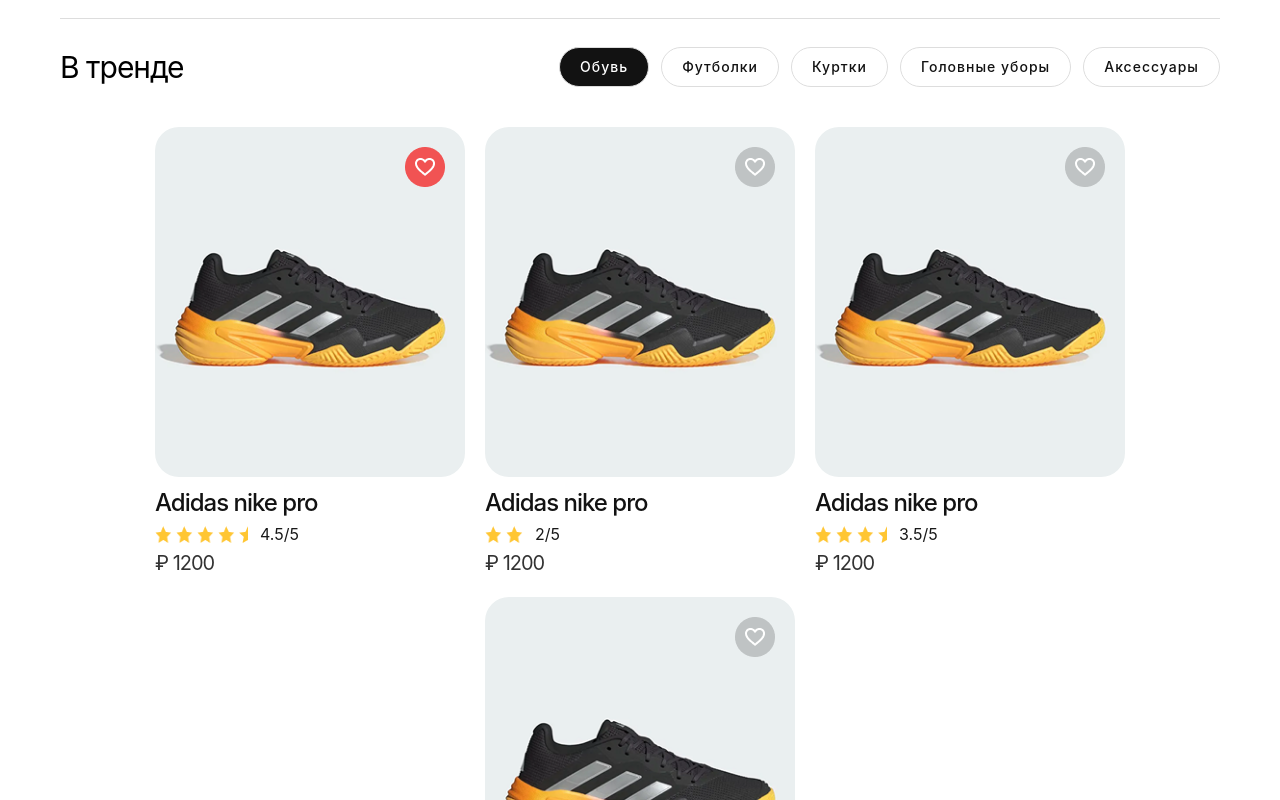
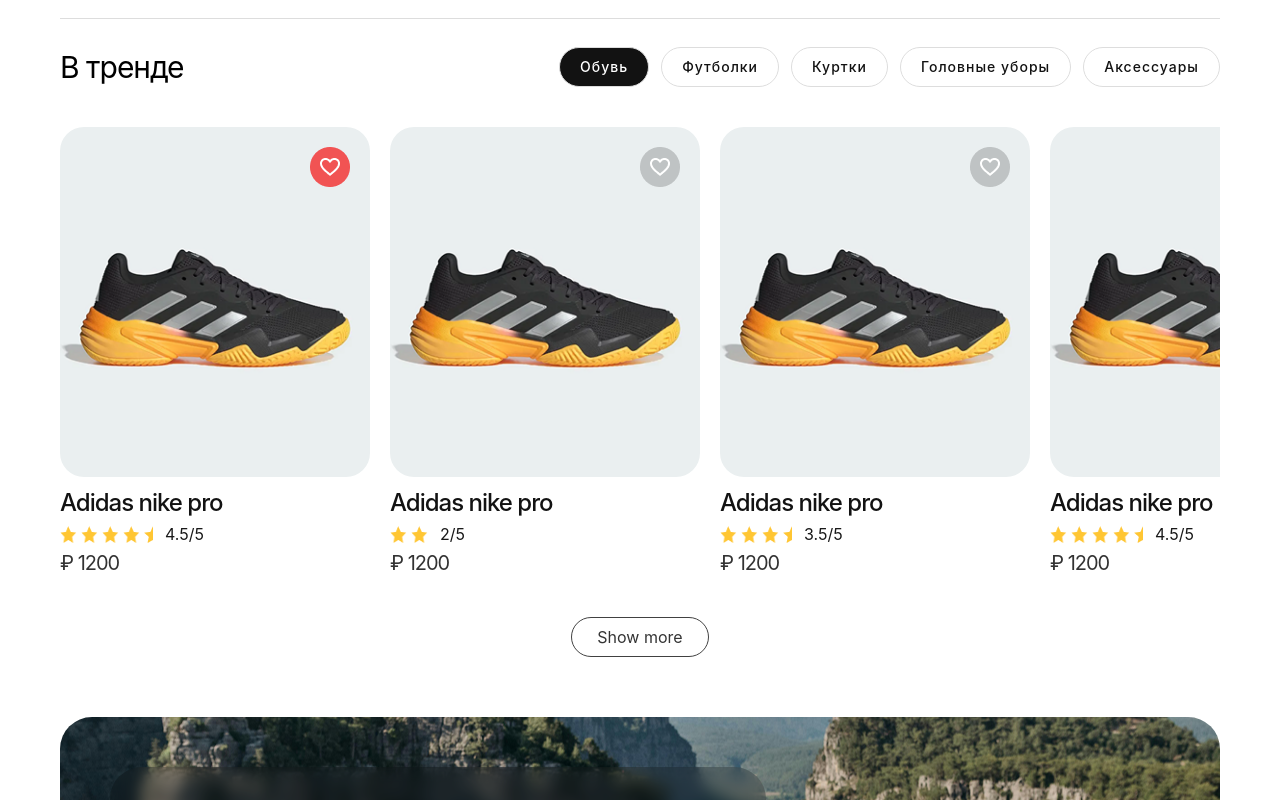
Before and after one commit to nodewalker/resallle, a Next.js app: page / in a window 1280 px wide. Shown: the part 1320-2120 px from the top of the page. Built offline with nearby package versions, Linux system fonts and the light colour scheme.

Commit message:
Trends overflow add
that best one

```diff
--- a/src/app/(app)/_components/ItemCard.tsx
+++ b/src/app/(app)/_components/ItemCard.tsx
@@ -17,7 +17,7 @@
   isSelected?: boolean;
 }): React.ReactElement => {
   return (
-    <Link href={href} className="w-[310px] h-[450px] overflow-hidden">
+    <Link href={href} className="w-[310px] h-[450px]">
       <div className="w-[310px] h-[350px] relative rounded-3xl overflow-hidden">
         <Image
           src={image}
--- a/src/app/(app)/_components/Trends.tsx
+++ b/src/app/(app)/_components/Trends.tsx
@@ -63,7 +63,7 @@
           })}
         </div>
       </div>
-      <div className="mt-6 flex flex-row justify-center gap-5 flex-wrap">
+      <div className="mt-6 pb-5 flex flex-row gap-5 overflow-x-scroll">
         <ItemCard
           href={`${Routes.item}/adidas-nike-pro-uid`}
           image={"/example.png"}
```
